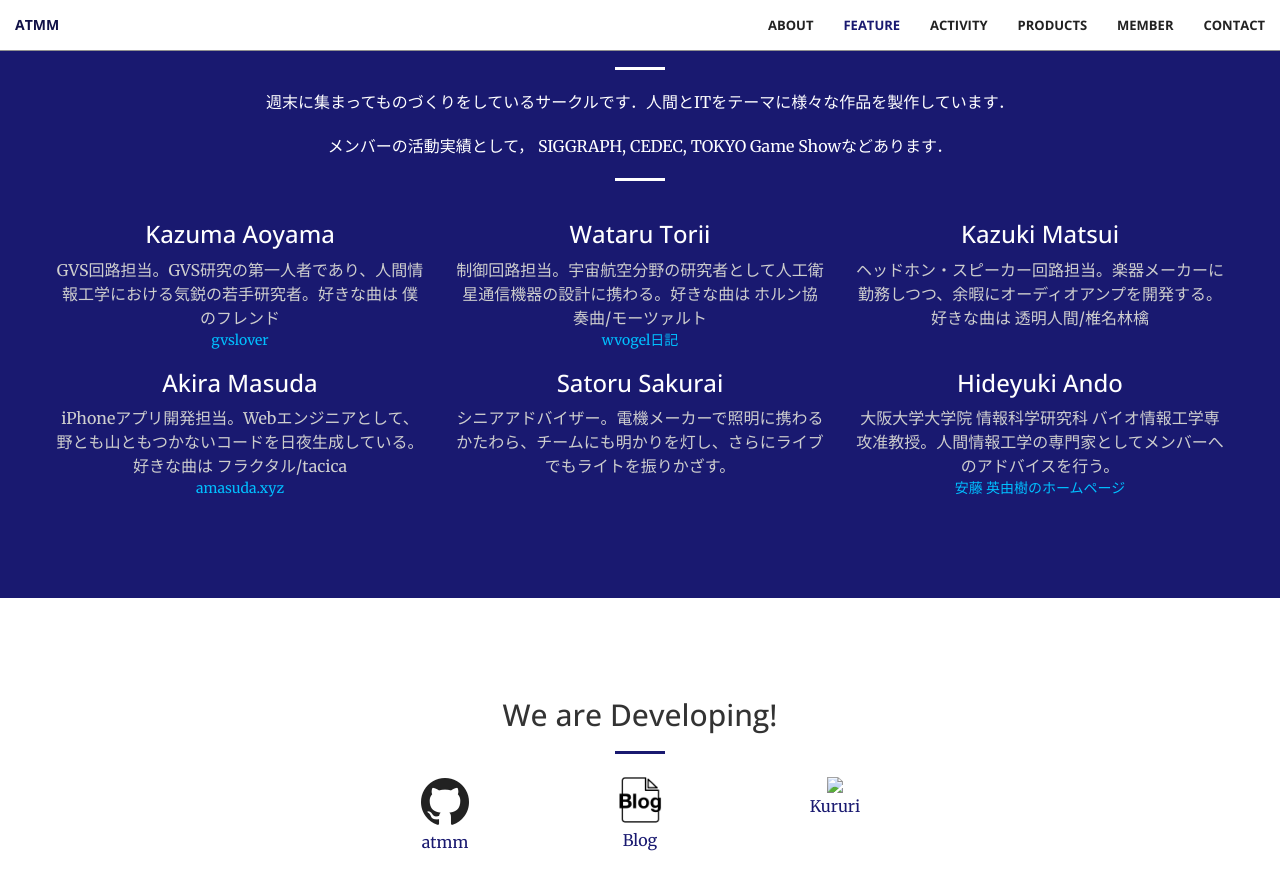
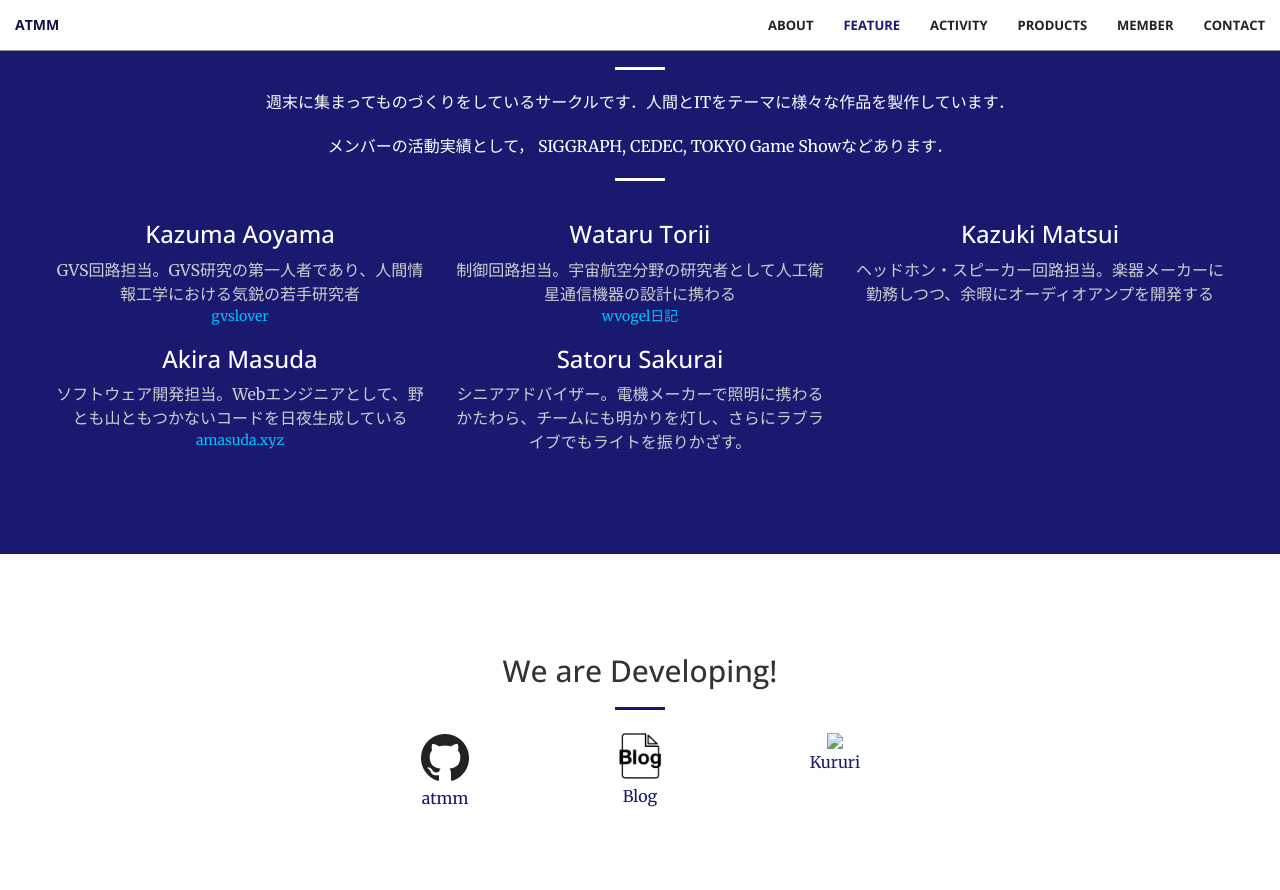
Before and after one commit to atmm/atmm.github.io, a Jekyll site: the page built from index.html, in a window 1280 px wide and 900 px high, scrolled down 3402 px. Shown: the top 890 px of the window. Built offline with Jekyll 4.4.1, drawn with Linux system fonts in a browser that asks for light colours.

Commit message:
update member

```diff
--- a/_includes/head.html
+++ b/_includes/head.html
@@ -12,8 +12,8 @@
     <link rel="stylesheet" href="css/bootstrap.min.css" type="text/css">
 
     <!-- Custom Fonts -->
-    <link href='http://fonts.googleapis.com/css?family=Open+Sans:300italic,400italic,600italic,700italic,800italic,400,300,500,600,700,800' rel='stylesheet' type='text/css'>
-    <link href='http://fonts.googleapis.com/css?family=Merriweather:400,300,300italic,400italic,700,700italic,900,900italic' rel='stylesheet' type='text/css'>
+    <link href='https://fonts.googleapis.com/css?family=Open+Sans:300italic,400italic,600italic,700italic,800italic,400,300,500,600,700,800' rel='stylesheet' type='text/css'>
+    <link href='https://fonts.googleapis.com/css?family=Merriweather:400,300,300italic,400italic,700,700italic,900,900italic' rel='stylesheet' type='text/css'>
     <link rel="stylesheet" href="font-awesome/css/font-awesome.min.css" type="text/css">
 
     <!-- Plugin CSS -->
--- a/_includes/member.html
+++ b/_includes/member.html
@@ -16,7 +16,7 @@
                       <div class="service-box">
                           <h3>Kazuma Aoyama</h3>
                           <p class="member-text">
-                              GVS回路担当。GVS研究の第一人者であり、人間情報工学における気鋭の若手研究者。好きな曲は 僕のフレンド
+                              GVS回路担当。GVS研究の第一人者であり、人間情報工学における気鋭の若手研究者
                           </p>
                           <a href="https://sites.google.com/site/gvslover/" style="color:deepskyblue;">gvslover</a>
                       </div>
@@ -26,7 +26,7 @@
                       <div class="service-box">
                           <h3>Wataru Torii</h3>
                           <p class="member-text">
-                              制御回路担当。宇宙航空分野の研究者として人工衛星通信機器の設計に携わる。好きな曲は ホルン協奏曲/モーツァルト
+                              制御回路担当。宇宙航空分野の研究者として人工衛星通信機器の設計に携わる
                           </p>
                           <a href="http://d.hatena.ne.jp/wvogel00/" style="color:deepskyblue;">wvogel日記</a>
                       </div>
@@ -35,7 +35,7 @@
                       <div class="service-box">
                           <h3>Kazuki Matsui</h3>
                           <p class="member-text">
-                              ヘッドホン・スピーカー回路担当。楽器メーカーに勤務しつつ、余暇にオーディオアンプを開発する。好きな曲は 透明人間/椎名林檎
+                              ヘッドホン・スピーカー回路担当。楽器メーカーに勤務しつつ、余暇にオーディオアンプを開発する
                           </p>
                       </div>
                   </div>
@@ -45,19 +45,20 @@
                       <div class="service-box">
                           <h3>Akira Masuda</h3>
                           <p class="member-text">
-                              iPhoneアプリ開発担当。Webエンジニアとして、野とも山ともつかないコードを日夜生成している。好きな曲は フラクタル/tacica
+                              ソフトウェア開発担当。Webエンジニアとして、野とも山ともつかないコードを日夜生成している
                           </p>
-                          <a href="http://amasuda.xyz/" style="color:deepskyblue;">amasuda.xyz</a>
+                          <a href="https://amasuda.xyz/" style="color:deepskyblue;">amasuda.xyz</a>
                       </div>
                   </div>
                   <div class="col-lg-4 col-md-6 text-center">
                       <div class="service-box">
                           <h3>Satoru Sakurai</h3>
                           <p class="member-text">
-                              シニアアドバイザー。電機メーカーで照明に携わるかたわら、チームにも明かりを灯し、さらにライブでもライトを振りかざす。
+                              シニアアドバイザー。電機メーカーで照明に携わるかたわら、チームにも明かりを灯し、さらにラブライブでもライトを振りかざす。
                           </p>
                       </div>
                   </div>
+                  <!--
                   <div class="col-lg-4 col-md-6 text-center">
                       <div class="service-box">
                           <h3>Hideyuki Ando</h3>
@@ -67,7 +68,7 @@
                           <a href="http://www-hiel.ist.osaka-u.ac.jp/~hide/" style="color:deepskyblue;">安藤 英由樹のホームページ</a>
                       </div>
                   </div>
-
+                -->
                 </div>
             </div>
         </div>
```
